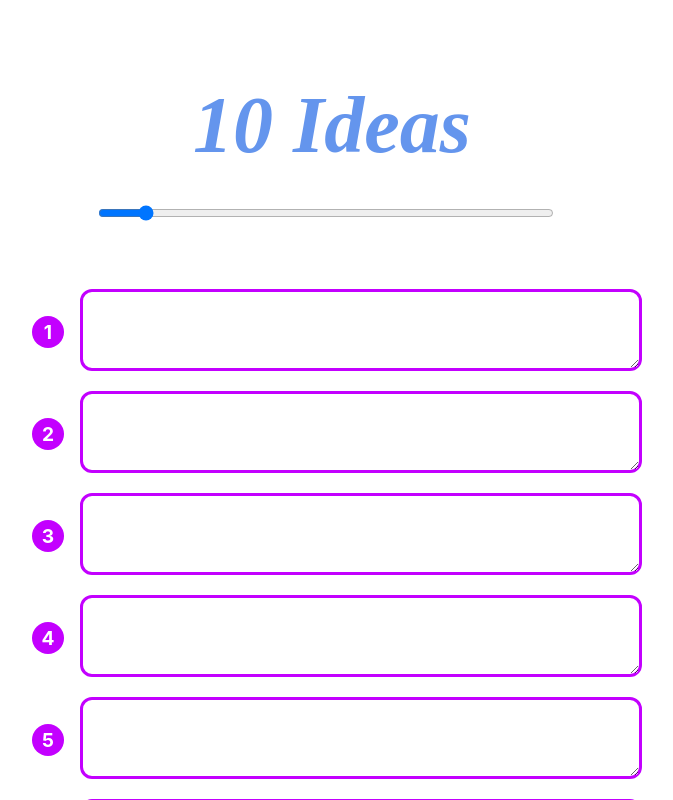
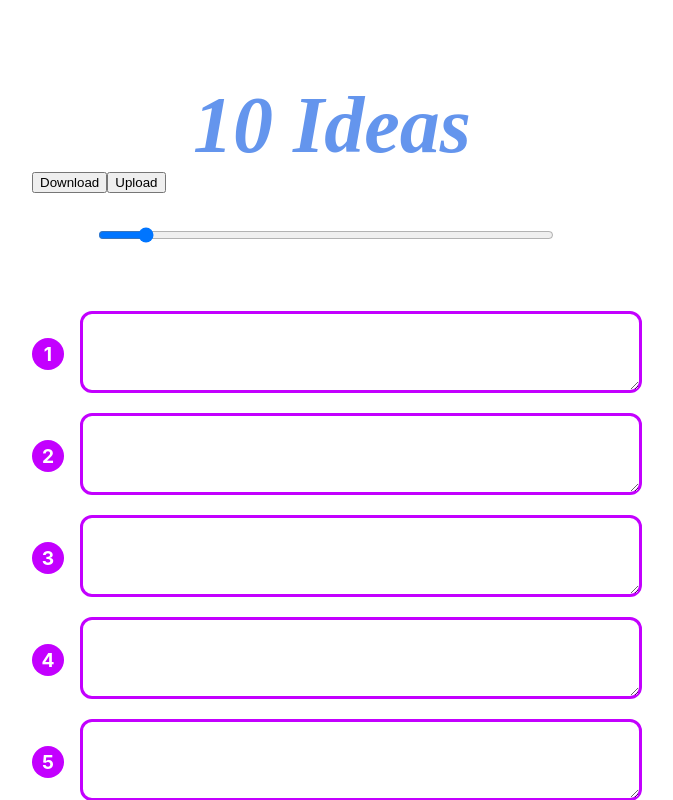
Before and after one commit to bushra-thepixelatedonut/100ideas, a React (Create React App) app: page / in a window 1280 px wide. Shown: the top 800 px of the page, without its empty margins (308-981 px from the left). Built offline with nearby package versions, Linux system fonts and the light colour scheme.

Commit message:
Add buttons

```diff
--- a/src/App.js
+++ b/src/App.js
@@ -26,6 +26,10 @@ function App() {
       <div className='header'>
         {value} Ideas
       </div>
+      <div className='buttons'>
+        <button onClick={()=>onChange(value+1)}>Download</button>
+        <button onClick={()=>onChange(value-1)}>Upload</button>
+      </div>
       <div className='container'>
           <div className='slider'>
             <input
```
